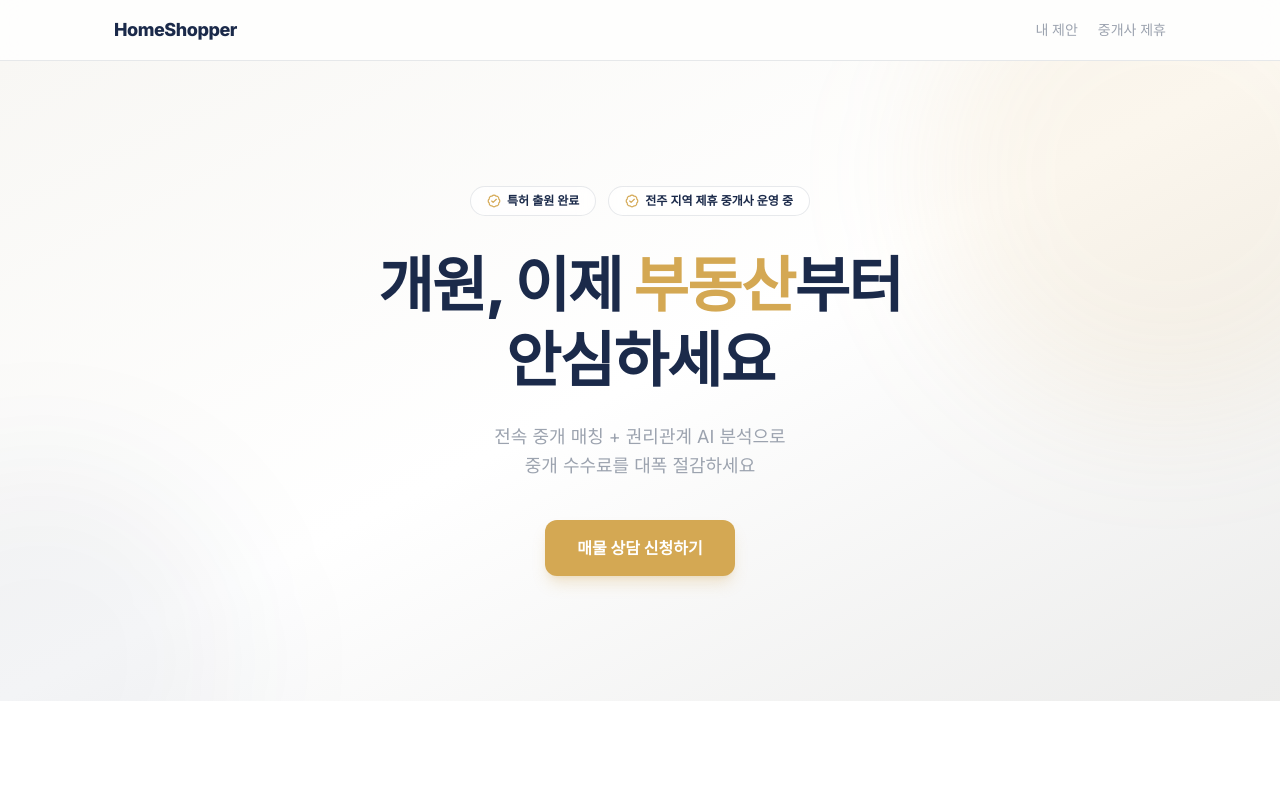
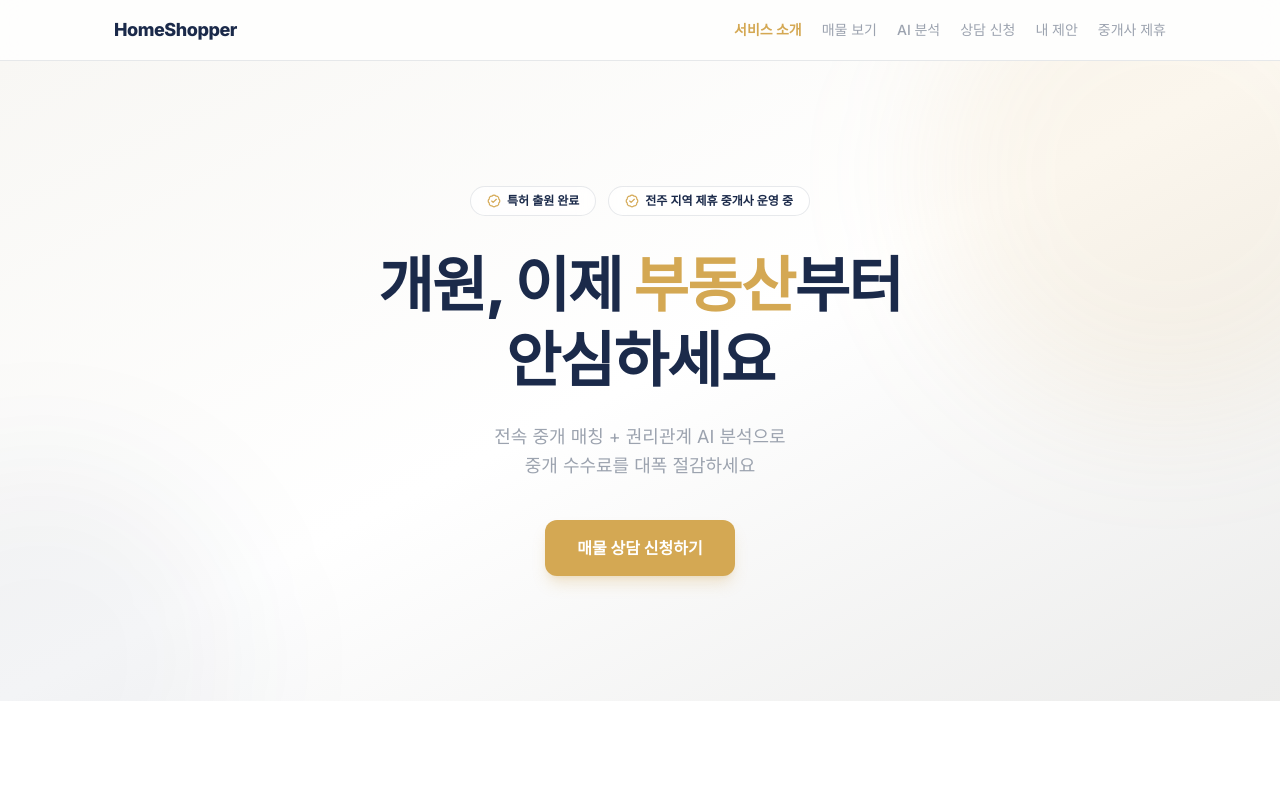
Before and after one commit to younghyun-Ko/HomeShopper.web, a Next.js app: page / in a window 1280 px wide. Shown: the top 797 px of the page. Built offline with nearby package versions, Linux system fonts and the light colour scheme; a web font is replaced by a local one.

Commit message:
Sticky GNB Implemented

```diff
--- a/app/globals.css
+++ b/app/globals.css
@@ -26,6 +26,10 @@
 
 /* ── 글로벌 베이스 ── */
 @layer base {
+  html {
+    scroll-behavior: smooth;
+  }
+
   body {
     @apply bg-background text-text-main antialiased;
   }
--- a/app/layout.tsx
+++ b/app/layout.tsx
@@ -1,7 +1,7 @@
 import type { Metadata } from "next";
 import { Inter } from "next/font/google";
-import Link from "next/link";
 import { OffersProvider } from "@/lib/offers-context";
+import Navbar from "./navbar";
 import "./globals.css";
 
 /*
@@ -25,36 +25,6 @@ export const metadata: Metadata = {
     locale: "ko_KR",
   },
 };
-
-function Navbar() {
-  return (
-    <nav className="sticky top-0 z-50 border-b border-primary/10 bg-white/80 backdrop-blur-md">
-      <div className="mx-auto flex max-w-content items-center justify-between px-6 py-4">
-        <Link
-          href="/"
-          className="text-lg font-extrabold tracking-tight text-primary"
-        >
-          HomeShopper
-        </Link>
-
-        <div className="flex items-center gap-5">
-          <Link
-            href="/mypage/offers"
-            className="text-sm font-medium text-text-muted transition-colors hover:text-primary"
-          >
-            내 제안
-          </Link>
-          <Link
-            href="/partner"
-            className="text-sm font-medium text-text-muted transition-colors hover:text-primary"
-          >
-            중개사 제휴
-          </Link>
-        </div>
-      </div>
-    </nav>
-  );
-}
 
 function Footer() {
   return (
--- a/app/mypage/offers/page.tsx
+++ b/app/mypage/offers/page.tsx
@@ -14,7 +14,7 @@ import {
   Building2, Calendar, Clock, CircleCheck, CircleX,
   ArrowLeftRight, Sparkles, X, Loader2, Send, Undo2,
   PartyPopper, ChevronRight, FileText, ArrowRight,
-  Bell, Inbox, MapPin, Users, TrendingUp, Trophy,
+  Bell, Inbox, Users, TrendingUp, Trophy,
   AlertTriangle, ArrowUp, Crown,
 } from "lucide-react";
 
--- /dev/null
+++ b/app/navbar.tsx
@@ -0,0 +1,99 @@
+"use client";
+
+import Link from "next/link";
+import { usePathname } from "next/navigation";
+import { useEffect, useState } from "react";
+
+const NAV_LINKS = [
+  { label: "서비스 소개", href: "/#service-intro", sectionId: "service-intro" },
+  { label: "매물 보기", href: "/offer", pathname: "/offer" },
+  { label: "AI 분석", href: "/#ai-analysis", sectionId: "ai-analysis" },
+  { label: "상담 신청", href: "/#consultation", sectionId: "consultation" },
+] as const;
+
+const PAGE_LINKS = [
+  { label: "내 제안", href: "/mypage/offers" },
+  { label: "중개사 제휴", href: "/partner" },
+] as const;
+
+export default function Navbar() {
+  const pathname = usePathname();
+  const [activeSection, setActiveSection] = useState("");
+
+  useEffect(() => {
+    const sections = NAV_LINKS.map((link) =>
+      "sectionId" in link ? document.getElementById(link.sectionId) : null,
+    ).filter((section): section is HTMLElement => Boolean(section));
+
+    if (sections.length === 0) {
+      return;
+    }
+
+    const observer = new IntersectionObserver(
+      (entries) => {
+        const visibleSection = entries
+          .filter((entry) => entry.isIntersecting)
+          .sort((a, b) => b.intersectionRatio - a.intersectionRatio)[0];
+
+        if (visibleSection) {
+          setActiveSection(visibleSection.target.id);
+        }
+      },
+      {
+        rootMargin: "-20% 0px -45% 0px",
+        threshold: [0, 0.25, 0.5, 0.75],
+      },
+    );
+
+    sections.forEach((section) => observer.observe(section));
+
+    return () => observer.disconnect();
+  }, [pathname]);
+
+  return (
+    <nav className="sticky top-0 z-50 border-b border-primary/10 bg-white/80 backdrop-blur-md">
+      <div className="mx-auto flex max-w-content items-center gap-5 px-6 py-4">
+        <Link
+          href="/"
+          className="shrink-0 text-lg font-extrabold tracking-tight text-primary"
+        >
+          HomeShopper
+        </Link>
+
+        <div className="flex flex-1 items-center justify-end gap-5 overflow-x-auto">
+          {NAV_LINKS.map((link) => {
+            const isActive =
+              ("sectionId" in link &&
+                pathname === "/" &&
+                activeSection === link.sectionId) ||
+              ("pathname" in link && pathname === link.pathname);
+
+            return (
+              <Link
+                key={link.href}
+                href={link.href}
+                aria-current={isActive ? "page" : undefined}
+                className={`shrink-0 text-sm transition-colors hover:text-primary ${
+                  isActive
+                    ? "font-bold text-accent underline decoration-2 underline-offset-8"
+                    : "font-medium text-text-muted"
+                }`}
+              >
+                {link.label}
+              </Link>
+            );
+          })}
+          {PAGE_LINKS.map((link) => (
+            <Link
+              key={link.href}
+              href={link.href}
+              className="shrink-0 text-sm font-medium text-text-muted transition-colors hover:text-primary"
+            >
+              {link.label}
+            </Link>
+          ))}
+        </div>
+      </div>
+    </nav>
+  );
+}
--- a/app/page.tsx
+++ b/app/page.tsx
@@ -77,7 +77,7 @@ function HeroSection() {
         </p>
 
         <a
-          href="#lead-form"
+          href="#consultation"
           className="mt-10 inline-block rounded-xl bg-accent px-8 py-4 text-sm font-bold text-white shadow-lg shadow-accent/25 transition-all duration-200 hover:-translate-y-0.5 hover:shadow-xl hover:shadow-accent/30 active:translate-y-0 sm:text-base"
         >
           매물 상담 신청하기
@@ -98,7 +98,7 @@ const VALUE_CARDS = [
 
 function ValuePropSection() {
   return (
-    <section id="value-prop" className="bg-white py-24">
+    <section id="service-intro" className="scroll-mt-24 bg-white py-24">
       <div className="mx-auto max-w-content px-6">
         <div className="mb-14 text-center">
           <h2 className="text-2xl font-extrabold tracking-tight text-primary sm:text-3xl">왜 홈쇼퍼인가요?</h2>
@@ -207,7 +207,7 @@ function AiDemoSection() {
   }
 
   return (
-    <section id="ai-demo" className="bg-white py-24">
+    <section id="ai-analysis" className="scroll-mt-24 bg-white py-24">
       <div className="mx-auto max-w-content px-6">
         <div className="mb-14 text-center">
           <div className="mb-3 inline-flex items-center gap-1.5 rounded-full bg-accent/10 px-3 py-1 text-xs font-semibold text-accent">
@@ -237,7 +237,7 @@ function AiDemoSection() {
           </div>
           {phase === "done" && (
             <div className="border-t border-primary/10 bg-white px-6 py-5 text-center">
-              <a href="#lead-form" className="inline-flex items-center gap-2 rounded-xl bg-accent px-6 py-3 text-sm font-bold text-white shadow-md shadow-accent/20 transition-all hover:-translate-y-0.5 hover:shadow-lg hover:shadow-accent/30"><Sparkles className="h-4 w-4" />내 매물도 분석받기</a>
+              <a href="#consultation" className="inline-flex items-center gap-2 rounded-xl bg-accent px-6 py-3 text-sm font-bold text-white shadow-md shadow-accent/20 transition-all hover:-translate-y-0.5 hover:shadow-lg hover:shadow-accent/30"><Sparkles className="h-4 w-4" />내 매물도 분석받기</a>
               <p className="mt-2 text-xs text-text-muted">상담을 신청하시면 실제 매물에 대한 분석을 무료로 제공해 드립니다</p>
             </div>
           )}
@@ -275,7 +275,7 @@ function PropertyPreviewSection() {
   }, [modal]);
 
   return (
-    <section id="property-preview" className="bg-background py-24">
+    <section id="property-listings" className="scroll-mt-24 bg-background py-24">
       <div className="mx-auto max-w-content px-6">
         <div className="mb-14 text-center">
           <div className="mb-4 flex items-center justify-center gap-2">
@@ -330,7 +330,7 @@ function PropertyPreviewSection() {
               <p className="text-sm leading-relaxed text-text-muted">{modal.detail}</p>
             </div>
             <div className="border-t border-primary/10 px-6 py-5">
-              <a href="#lead-form" onClick={close} className="block w-full rounded-xl bg-accent py-3.5 text-center text-sm font-bold text-white shadow-md shadow-accent/20 transition-all hover:-translate-y-0.5 hover:shadow-lg hover:shadow-accent/30">이 매물 상담 신청하기</a>
+              <a href="#consultation" onClick={close} className="block w-full rounded-xl bg-accent py-3.5 text-center text-sm font-bold text-white shadow-md shadow-accent/20 transition-all hover:-translate-y-0.5 hover:shadow-lg hover:shadow-accent/30">이 매물 상담 신청하기</a>
             </div>
           </div>
         </div>
@@ -555,7 +555,7 @@ function LeadFormSection() {
   /* ── 제출 완료 화면 (Two-step → /offer 유도) ── */
   if (submitted) {
     return (
-      <section id="lead-form" className="bg-gradient-to-b from-background to-white py-24">
+      <section id="consultation" className="scroll-mt-24 bg-gradient-to-b from-background to-white py-24">
         <div className="mx-auto max-w-content px-6">
           <div className="mx-auto max-w-md text-center">
             {/* 체크 아이콘 */}
@@ -606,7 +606,7 @@ function LeadFormSection() {
   const isValid = name.trim() && phone.replace(/\D/g, "").length >= 10 && privacy;
 
   return (
-    <section id="lead-form" className="bg-gradient-to-b from-background to-white py-24">
+    <section id="consultation" className="scroll-mt-24 bg-gradient-to-b from-background to-white py-24">
       <div className="mx-auto max-w-content px-6">
         <div className="mx-auto max-w-md">
           {/* 헤더 */}
```
